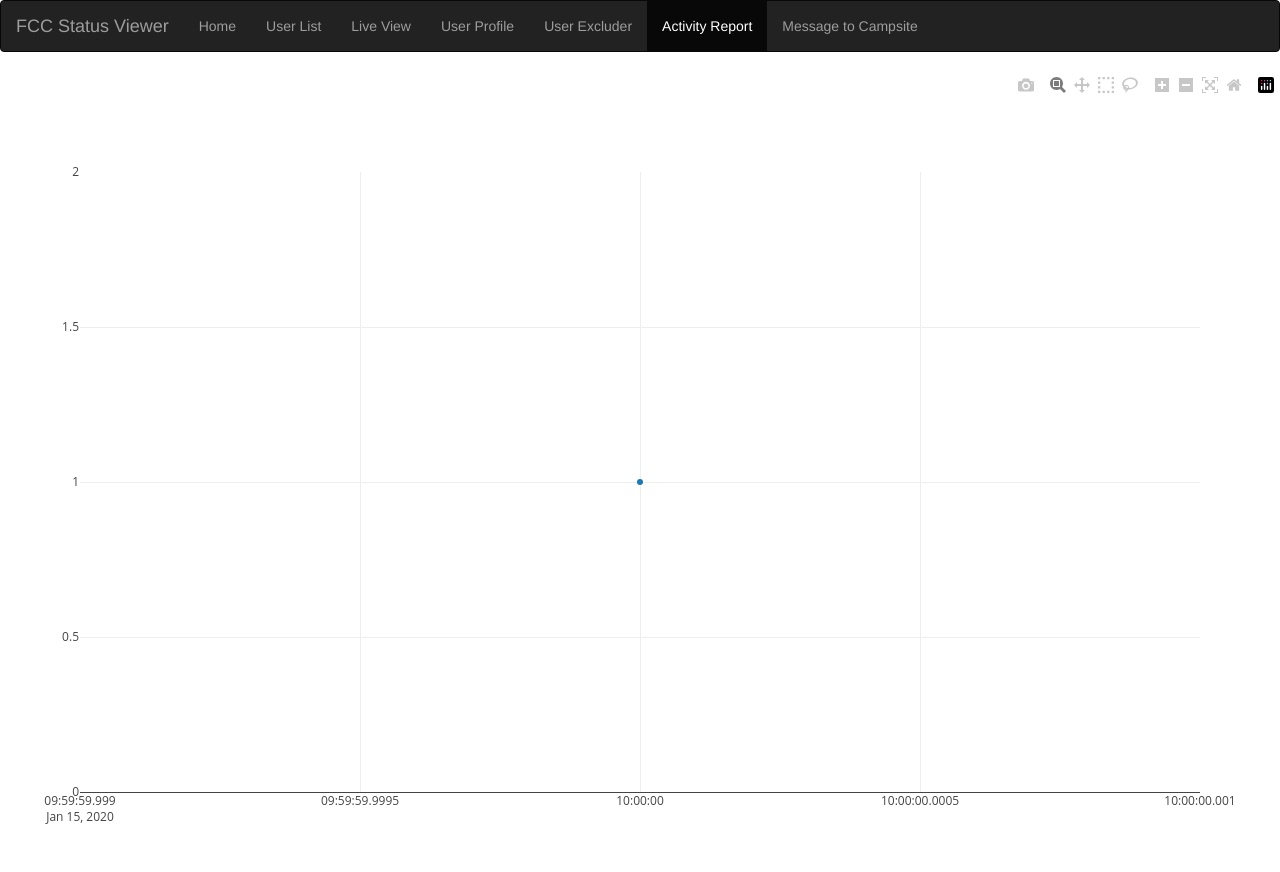
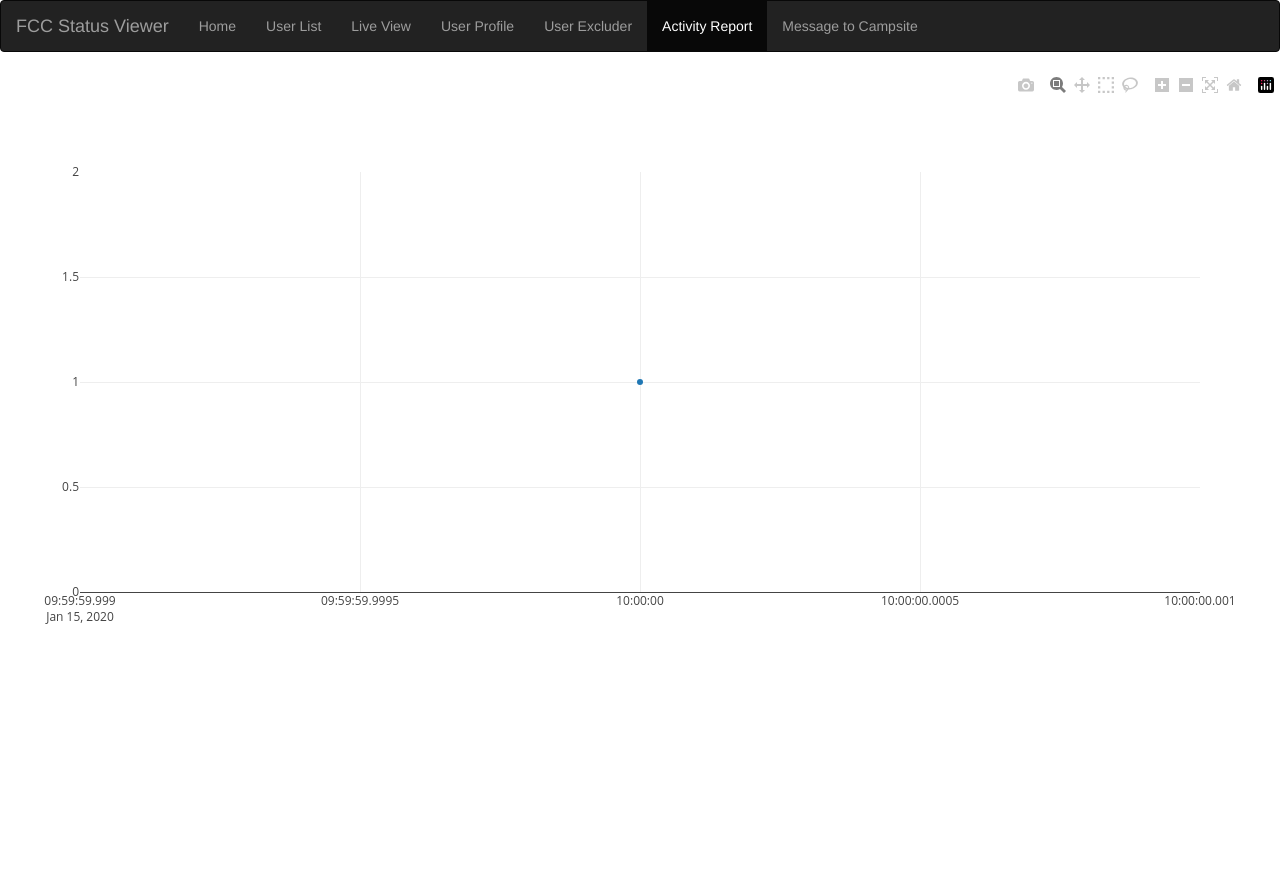
Before and after one commit to ddrdushy/mini-project, a PHP site: page /activity.php in a window 1280 px wide. After the commit the page ends 624 px from the top, so only its background shows below. Run offline with PHP 8.4, Linux system fonts and the light colour scheme; tables that the repository leaves empty or names only in its code hold one stand-in row (values such as "Sample post"); some libraries are stand-ins or nearby versions.

Commit message:
graph size and data changed

```diff
--- a/activity.php
+++ b/activity.php
@@ -9,7 +9,7 @@ $pts= array();
 $ucount= array();
 while($row = mysqli_fetch_array($qry2, MYSQL_ASSOC)) {
       $pts[]=$row['u_date'];
-      $ucount[]=$row['u_count'];
+      $ucount[]=$row['pts_count'];
 }
 
 function js_str($s)
@@ -54,7 +54,7 @@ function js_array($array)
         </nav>
         <!--navigation menu end-->
 
-       <div id="myDiv" style="width: 100%; height: 100%;"><!-- Plotly chart will be drawn inside this DIV --></div>
+       <div id="myDiv" style="width: 100%; height: 75%;"><!-- Plotly chart will be drawn inside this DIV --></div>
     </body>
 
     <script>
```
